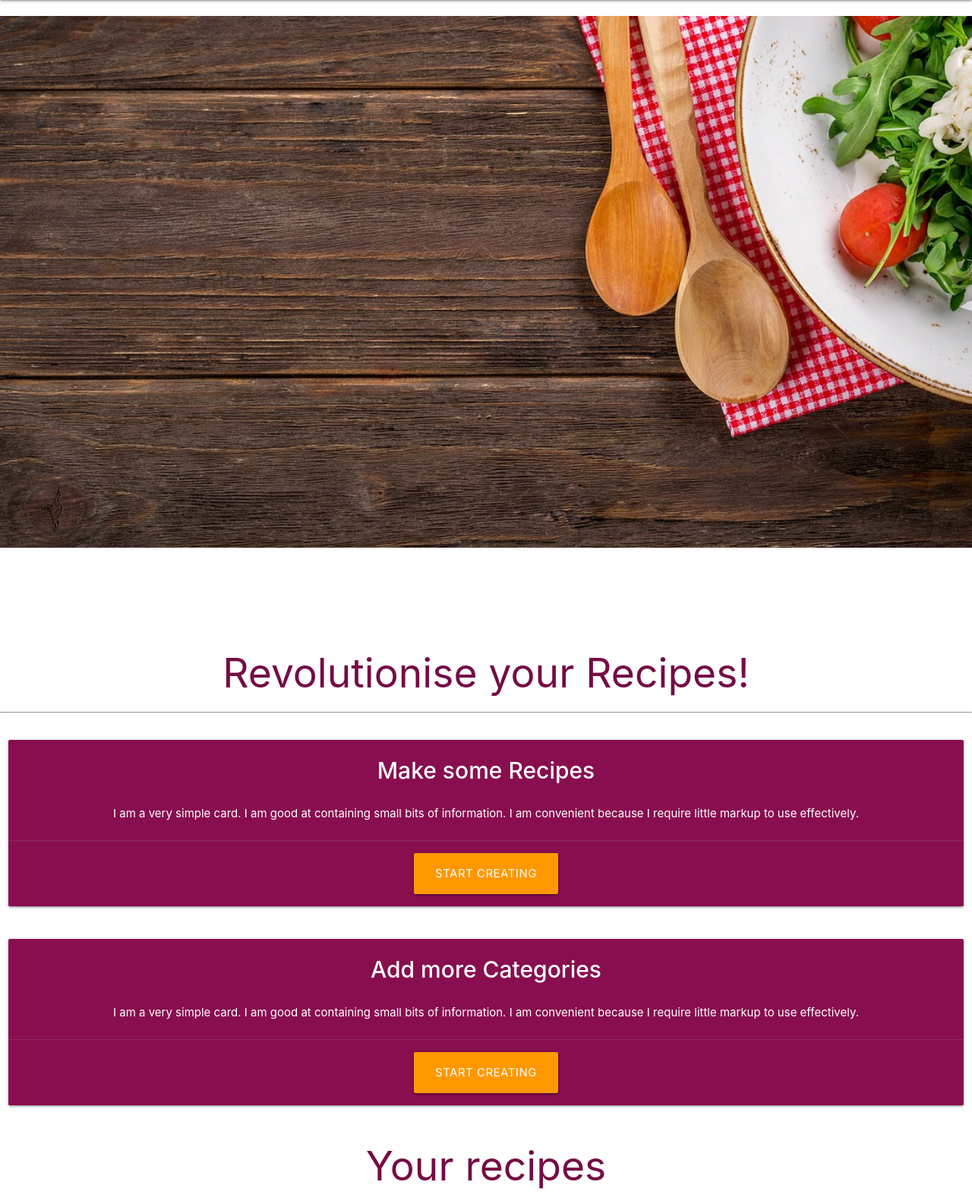
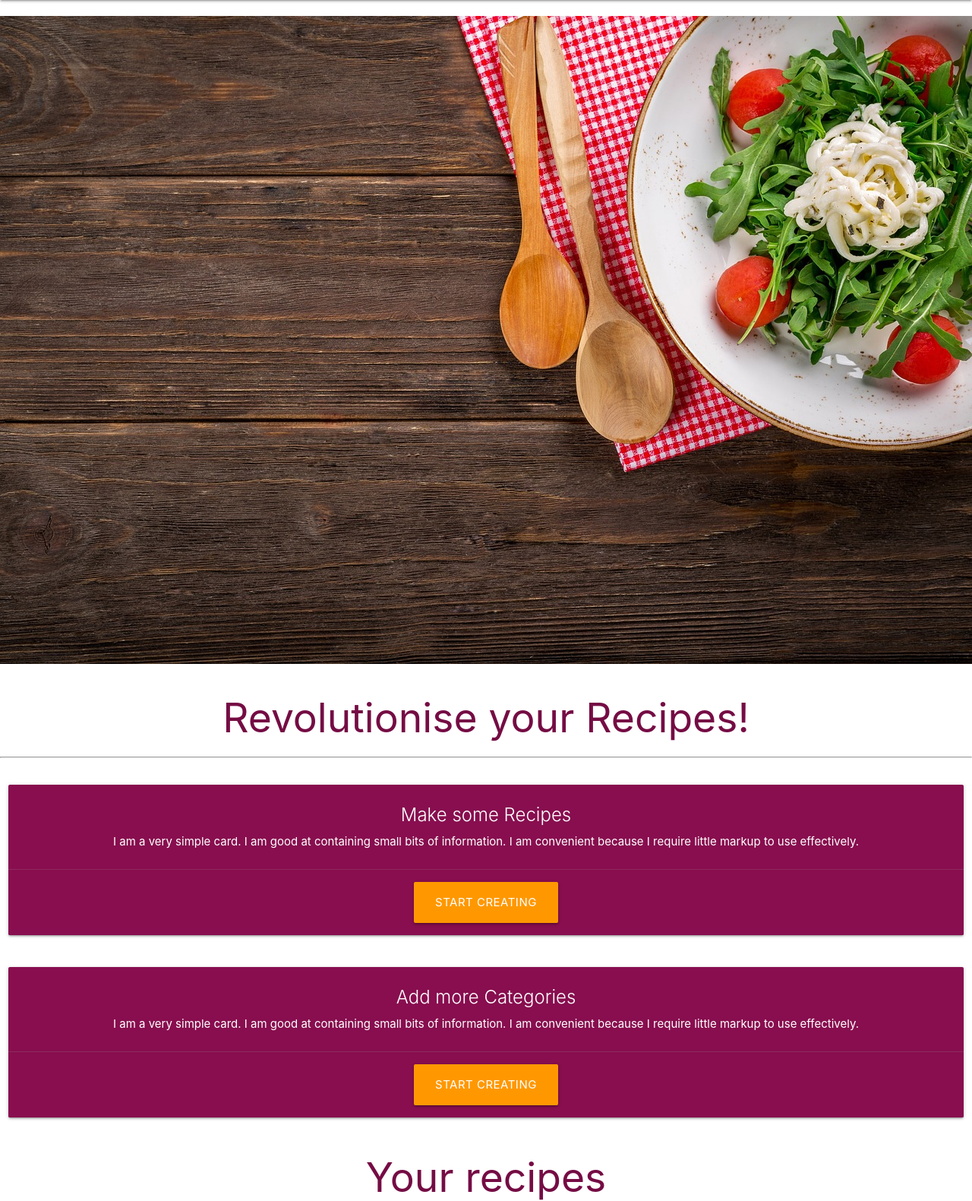
Before and after one commit to CassJBeckford/RecipeRevolution-mp3, a Flask app: page / in a window 1280 px wide; the page is wider, and only the part inside the window is pictured. Shown: the part 64-1645 px from the top of that part at 76% size. Run offline with Flask 2, Linux system fonts and the light colour scheme; data that the repository does not hold is empty; some web fonts are replaced.

Commit message:
resize hero-image video and remove redundant code

```diff
--- a/menu/static/css/style.css
+++ b/menu/static/css/style.css
@@ -1,5 +1,7 @@
 /* general styles */
 /* (https://materializecss.com/footer.html) */
+
+/*-------------------------- General */
 body {
     display: flex;
     min-height: 100vh;
@@ -8,7 +10,6 @@ body {
 main {
     flex: 1 0 auto;
 }
-/* */
 
 h2 {
     color: #750c44;
@@ -18,31 +19,12 @@ h2 {
 /* Hero image */
 
 .header-section{
-    width: 1500px;
-    height: 800px;
     position: relative;
 }
 
-.hero-image{
-    width: 1500px;
-    height: 700px;
-    position: absolute;
+#cooking-clip{
+    height: 100%;
     object-fit: cover;
-}
-
-.hero-image-card{
-    bottom: 10px;
-    right: 400px;
-    position: absolute;
-}
-
-.card .card-content .card-title {
-    margin-bottom: 30px;
-}
-
-.card .card-title {
-    font-size: 30px;
-    font-weight: 490;
 }
 
 /* Recipe of the week */
```
